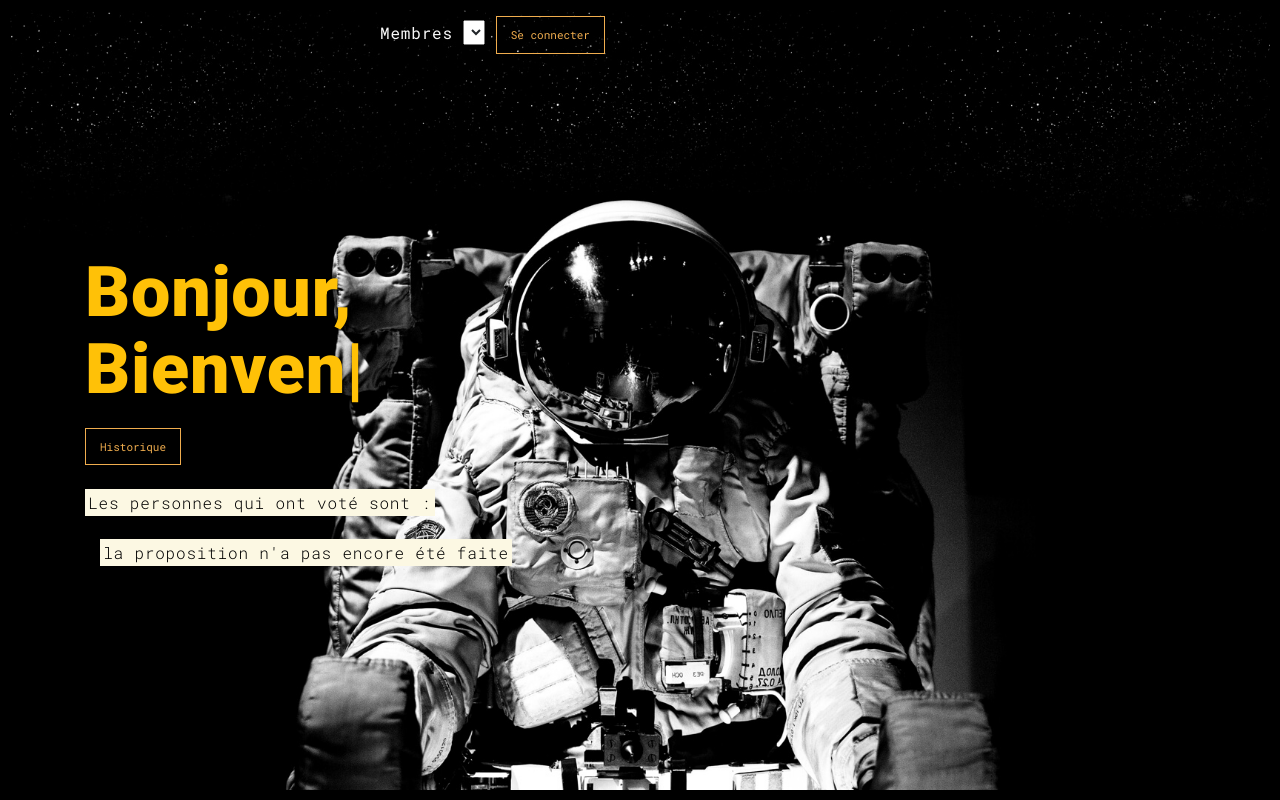
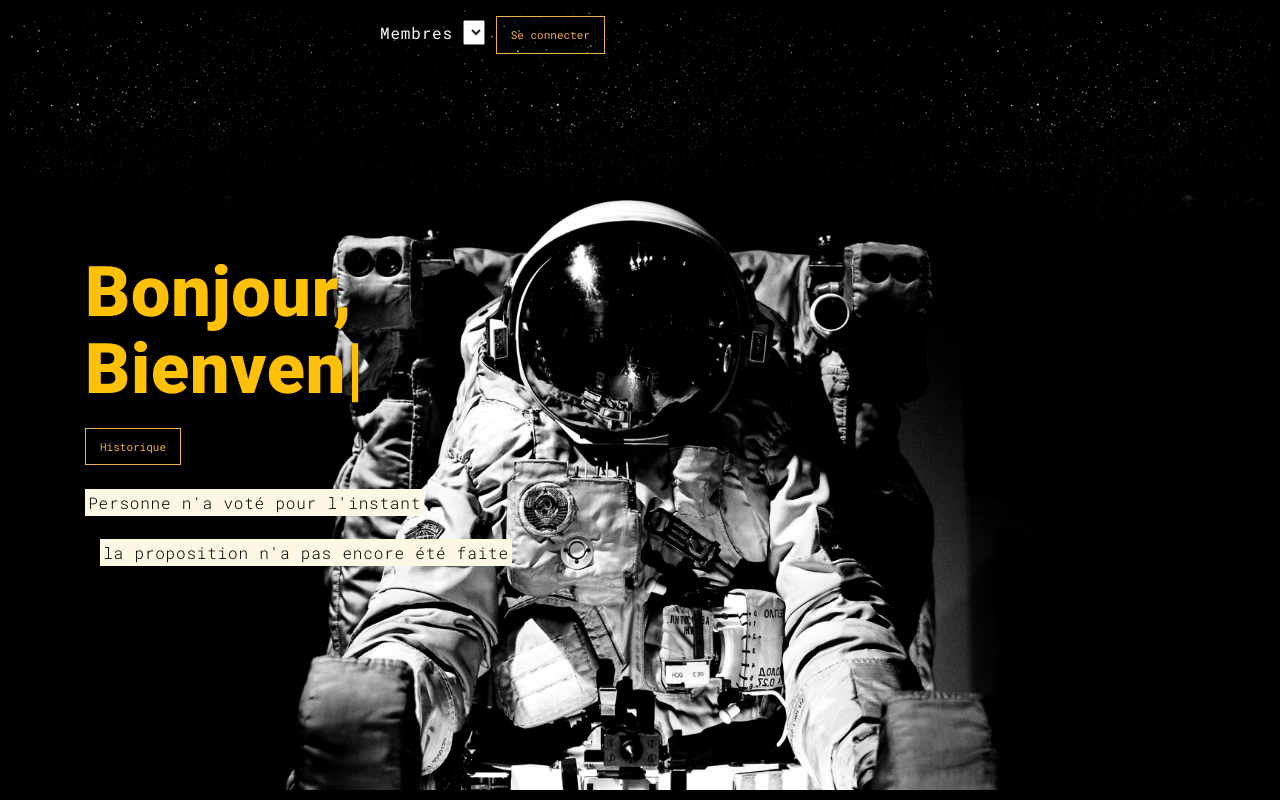
Before and after one commit to Greenwood-Consulting/CinePS, a PHP site: page /index.php in a window 1280 px wide. Run offline with PHP 8.4, Linux system fonts and the light colour scheme; data that the repository does not hold is empty.

Commit message:
fix #17 Lorsque personne n'a voté ça ne met plus 'les personnes qui ont voté sont ...' mais 'Personne n'a voté pour l'instant'

```diff
--- a/common.php
+++ b/common.php
@@ -53,11 +53,16 @@ function printResultatVote($id_semaine){
 function printUserVote($id_semaine){
   $bdd = new PDO('mysql:host=localhost;dbname=cineps','root','');
   $user_vote = $bdd->query("SELECT votant AS votant_id FROM a_vote WHERE semaine = '".$id_semaine."'");
-  echo '<mark>Les personnes qui ont voté sont : <br/></mark>';
+  $une_personne_a_vote = false;
   while($data = $user_vote->fetch()){
+    $une_personne_a_vote = true;
     $user_qui_a_vote = $data['votant_id'];
     $user_a_vote = $bdd->query('SELECT Prenom FROM membre WHERE id = '.$user_qui_a_vote);
+    echo '<mark>Les personnes qui ont voté sont : <br/></mark>';
     echo '<mark><b>' .$user_a_vote->fetch()['Prenom'].'</b></mark><br/>';
+  }
+  if(!$une_personne_a_vote){
+    echo '<mark>Personne n\'a voté pour l\'instant <br/></mark>';
   }
 }
 
```
